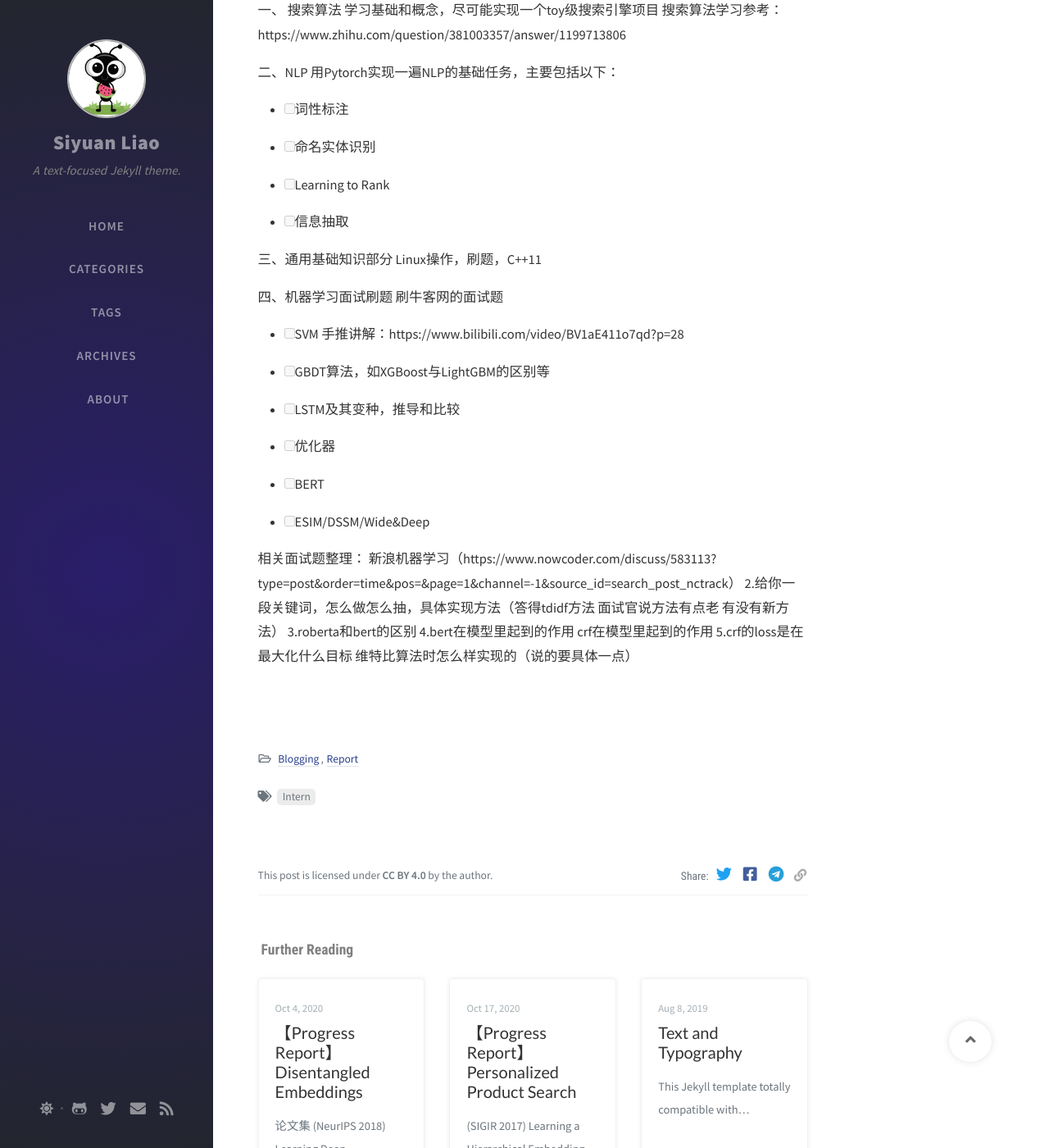
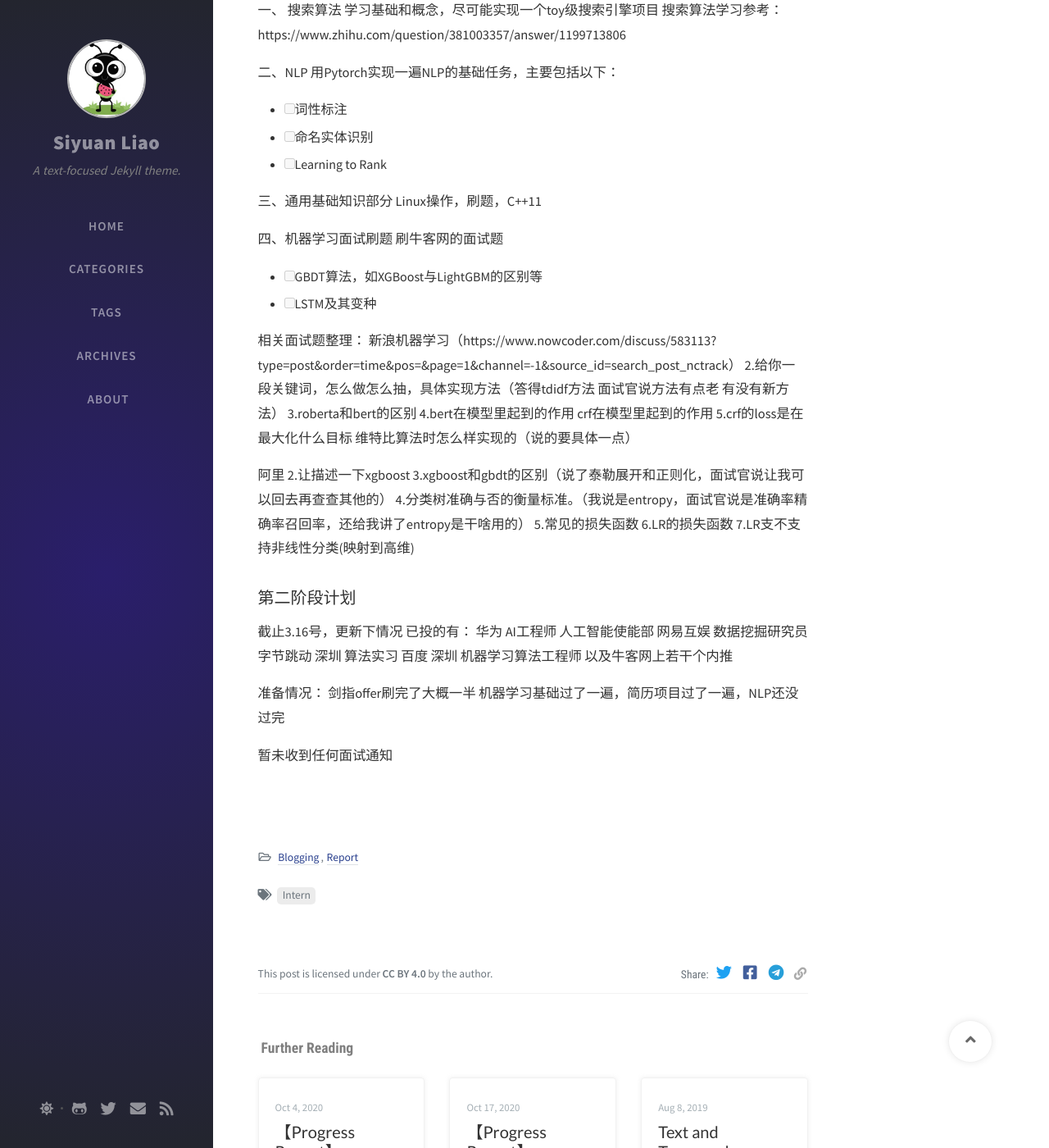
Before and after one commit to SeanLiaoy/seanliaoy.github.io, a Jekyll site: the page built from _posts/2021-02-25-Job.md, in a window 1280 px wide and 1400 px high, scrolled down 648 px. Shown: the whole window at 82% size. Built offline with Jekyll 4.4.1, drawn with Linux system fonts in a browser that asks for light colours; nearby versions of some CDN libraries; comment, search, counter and statistics services are not loaded.

Commit message:
修改文件: _posts/2021-02-25-Job.md

```diff
--- a/_posts/2021-02-25-Job.md
+++ b/_posts/2021-02-25-Job.md
@@ -36,17 +36,8 @@ math: true
 用Pytorch实现一遍NLP的基础任务，主要包括以下：
 
 - [ ] 词性标注
-
 - [ ] 命名实体识别
-
 - [ ] Learning to Rank
-
-- [ ] 信息抽取
-
-
-
-
-
 
 
 三、通用基础知识部分
@@ -54,21 +45,9 @@ Linux操作，刷题，C++11
 
 四、机器学习面试刷题
 刷牛客网的面试题
-- [ ] SVM
-手推讲解：https://www.bilibili.com/video/BV1aE411o7qd?p=28
-
 
 - [ ] GBDT算法，如XGBoost与LightGBM的区别等
-
-
-- [ ] LSTM及其变种，推导和比较
-
-- [ ] 优化器
-
-- [ ] BERT
-
-- [ ] ESIM/DSSM/Wide&Deep
-
+- [ ] LSTM及其变种
 
 
 相关面试题整理：
@@ -77,3 +56,29 @@ Linux操作，刷题，C++11
 3.roberta和bert的区别
 4.bert在模型里起到的作用 crf在模型里起到的作用
 5.crf的loss是在最大化什么目标  维特比算法时怎么样实现的（说的要具体一点）
+
+
+阿里
+2.让描述一下xgboost
+3.xgboost和gbdt的区别（说了泰勒展开和正则化，面试官说让我可以回去再查查其他的）
+4.分类树准确与否的衡量标准。（我说是entropy，面试官说是准确率精确率召回率，还给我讲了entropy是干啥用的）
+5.常见的损失函数
+6.LR的损失函数
+7.LR支不支持非线性分类(映射到高维)
+
+
+### 第二阶段计划
+
+截止3.16号，更新下情况
+已投的有：
+华为 AI工程师 人工智能使能部
+网易互娱 数据挖掘研究员
+字节跳动 深圳 算法实习
+百度 深圳 机器学习算法工程师
+以及牛客网上若干个内推
+
+准备情况：
+剑指offer刷完了大概一半
+机器学习基础过了一遍，简历项目过了一遍，NLP还没过完
+
+暂未收到任何面试通知
```
